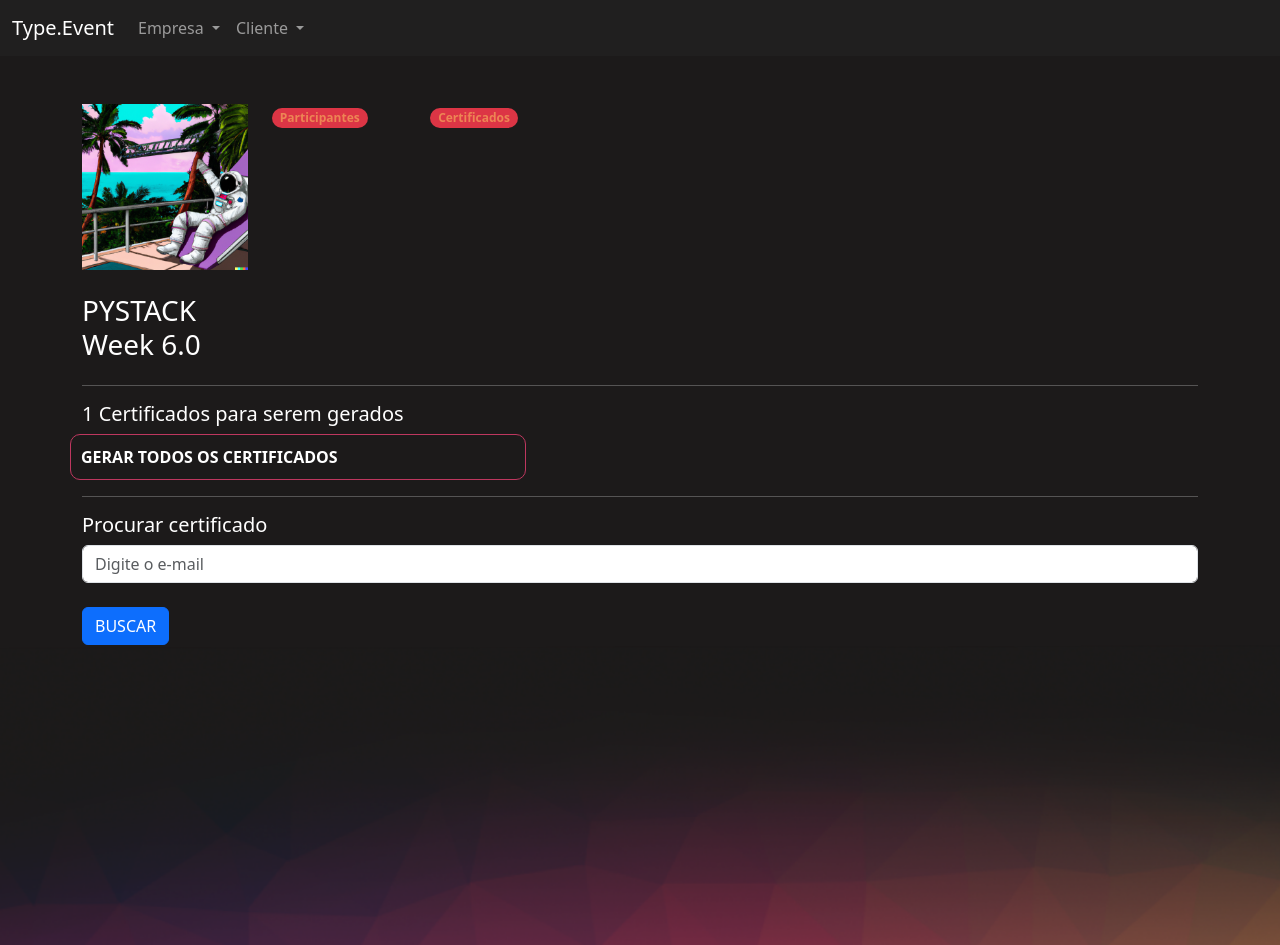
After one commit to febanqueri/type-event, a Django app: page /eventos/certificados_evento/1/ in a window 1280 px wide. The commit adds this page. Run offline with Django 4.2, Linux system fonts and the light colour scheme; a user stored in the database is signed in; data comes from the database, SQL or seed files in the repository; both versions use the stored data as it was after the commit.

Commit message:
Certificados

```diff
--- a/eventos/models.py
+++ b/eventos/models.py
@@ -19,3 +19,8 @@ class Evento(models.Model):
 
     def __str__(self) -> str:
         return self.nome
+
+class Certificado(models.Model):
+    certificado = models.ImageField(upload_to="certificados")
+    participante = models.ForeignKey(User, on_delete=models.DO_NOTHING)
+    evento = models.ForeignKey(Evento, on_delete=models.DO_NOTHING)
--- /dev/null
+++ b/eventos/templates/certificados_evento.html
@@ -0,0 +1,60 @@
+{% extends "bases/base_evento.html" %}
+{% load static %}
+
+{% block 'importacoes' %}
+    <link href="{% static 'evento/css/gerenciar_evento.css' %}" rel="stylesheet">
+{% endblock %}
+
+{% block 'conteudo' %}
+    <div class="container">
+        <br>
+        {% if messages %}
+            {% for message in messages %}
+                <div class="alert {{ message.tags }}">{{ message }}</div>
+            {% endfor %}
+        {% endif %}
+        <br>
+        <div class="row">
+            <div class="col-md-2">
+                <img width="100%" src="/media/{{evento.logo}}">
+                <br>
+                <br>
+                <h3>{{evento.nome}}</h3>
+
+            </div>
+
+            <div class="col-md">
+                <div class="row">
+                    <div class="col-md-2">
+                        <span class="badge rounded-pill text-bg-danger"><a class="link" href="{% url 'participantes_evento' evento.id %}">Participantes</a></span>
+                    </div>
+                    <div class="col-md-2">
+                        <span class="badge rounded-pill text-bg-danger"><a class="link" href="{% url 'certificados_evento' evento.id %}">Certificados</a></span>
+                    </div>
+                </div>
+            </div>
+        </div>
+        <hr>
+
+        <div class="row">
+            <h5>{{qtd_certificados}} Certificados para serem gerados</h5>
+            {% if qtd_certificados > 0 %}
+                <a href="{% url 'gerar_certificado' evento.id %}" class="btn-principal link" style="width: 40%">GERAR TODOS OS CERTIFICADOS</a>
+            {% endif %}
+        </div>
+        <hr>
+
+        <div class="row">
+            <h5>Procurar certificado</h5>
+            <br>
+            <form action="" method="">
+                <input type="email" class="form-control" placeholder="Digite o e-mail" name="email">{% csrf_token %}
+                <br>
+                <input type="submit" value="BUSCAR" class="btn btn-primary">
+            </form>
+        </div>
+
+
+    </div>
+
+{% endblock %}
--- a/eventos/templates/participantes_eventos.html
+++ b/eventos/templates/participantes_evento.html
@@ -26,10 +26,10 @@
             <div class="col-md">
                 <div class="row">
                     <div class="col-md-2">
-                        <span class="badge rounded-pill text-bg-danger"><a class="link" href="">Participantes</a></span>
+                        <span class="badge rounded-pill text-bg-danger"><a class="link" href="{% url 'participantes_evento' evento.id %}">Participantes</a></span>
                     </div>
                     <div class="col-md-2">
-                        <span class="badge rounded-pill text-bg-danger"><a class="link" href="">Certificados</a></span>
+                        <span class="badge rounded-pill text-bg-danger"><a class="link" href="{% url 'certificados_evento' evento.id %}">Certificados</a></span>
                     </div>
                 </div>
             </div>
--- a/eventos/urls.py
+++ b/eventos/urls.py
@@ -5,6 +5,8 @@ urlpatterns = [
     path('novo_evento/', views.novo_evento, name="novo_evento"),
     path('gerenciar_evento/', views.gerenciar_evento, name="gerencia_evento"),
     path('inscrever_evento/<int:id>/', views.inscrever_evento, name="inscrever_evento"),
-    path('participantes_eventos/<int:id>/', views.participantes_eventos, name='participantes_eventos'),
+    path('participantes_evento/<int:id>/', views.participantes_evento, name="participantes_evento"),
     path('gerar_csv/<int:id>/', views.gerar_csv, name="gerar_csv"),
+    path('certificados_evento/<int:id>/', views.certificados_evento, name="certificados_evento"),
+    path('gerar_certificado/<int:id>/', views.gerar_certificado, name="gerar_certificado"),
 ]
--- a/eventos/views.py
+++ b/eventos/views.py
@@ -1,7 +1,7 @@
 from django.shortcuts import render,redirect, get_object_or_404
 from django.http import HttpResponse
 from django.contrib.auth.decorators import login_required
-from .models import Evento
+from .models import Evento, Certificado
 from django.urls import reverse
 from django.contrib import messages
 from django.contrib.messages import constants
@@ -10,6 +10,7 @@ import csv
 from secrets import token_urlsafe
 import os
 from django.conf import settings
+from PIL import Image, ImageDraw, ImageFont
 
 # Create your views here.
 @login_required
@@ -73,13 +74,13 @@ def inscrever_evento(request, id):
 
         return redirect(f'/eventos/inscrever_evento/{id}/')
 
-def participantes_eventos(request):
+def participantes_evento(request, id):
     evento = get_object_or_404(Evento, id=id)
     if not evento.criador == request.user:
         raise Http404('Este evento não é seu.')
     if request.method == "GET":
         participantes = evento.participantes.all()[::3]
-        return render(request, 'participantes_eventos.html', {'participantes': participantes, 'evento': evento})
+        return render(request, 'participantes_evento.html', {'participantes': participantes, 'evento': evento})
 
 def gerar_csv(request, id):
     evento = get_object_or_404(Evento, id=id)
@@ -97,3 +98,58 @@ def gerar_csv(request, id):
             writer.writerow(x)
 
     return redirect(f'/media/{token}')
+
+def certificados_evento(request, id):
+    evento = get_object_or_404(Evento, id=id)
+    if not evento.criador == request.user:
+        raise Http404('Este evento não é seu.')
+
+    if request.method == "GET":
+        qtd_certificados = evento.participantes.all().count() - Certificado.objects.filter(evento = evento).count()
+        return render(request, 'certificados_evento.html', {'qtd_certificados': qtd_certificados, 'evento': evento})
+
+from io import BytesIO
+from django.core.files.uploadedfile import InMemoryUploadedFile
+import sys
+
+def gerar_certificado(request, id):
+    evento = get_object_or_404(Evento, id=id)
+    if not evento.criador == request.user:
+        raise Http404('Este evento não é seu.')
+
+    path_template = os.path.join(settings.BASE_DIR, 'templates/static/evento/img/template_certificado.png')
+    path_fonte = os.path.join(settings.BASE_DIR, 'templates/static/fontes/arimo.ttf')
+
+    for participante in evento.participantes.all():
+        # todo: validar se o certificado ja foi gerado
+        img = Image.open(path_template)
+        draw = ImageDraw.Draw(img)
+
+        fonte_nome = ImageFont.truetype(path_fonte, 80)
+        fonte_info = ImageFont.truetype(path_fonte, 30)
+
+        draw.text((230, 706), f"{participante.username}", font=fonte_nome, fill=(0,0,0))
+        draw.text((760, 805), f"{evento.nome}", font=fonte_info, fill=(0,0,0))
+        draw.text((816, 874), f"{evento.carga_horaria} horas", font=fonte_info, fill=(0,0,0))
+
+        output = BytesIO()
+        img.save(output, format="PNG", quality=100)
+        output.seek(0)
+
+        img_final = InMemoryUploadedFile(output,
+                                        'ImageField',
+                                        f'{token_urlsafe(8)}.png',
+                                        'image/jpeg',
+                                        sys.getsizeof(output),
+                                        None)
+
+        certificado_gerado = Certificado(
+            certificado=img_final,
+            participante=participante,
+            evento=evento
+        )
+
+        certificado_gerado.save()
+
+    messages.add_message(request, constants.SUCCESS, 'Certificados gerados com sucesso.')
+    return redirect(reverse('certificados_evento', kwargs={'id':evento.id}))
```
Also changed, not shown: db.sqlite3, eventos/migrations/0006_certificado.py (added), media/certificados/xW-W5w5YQ4M.png (added), templates/static/evento/img/template_certificado.png (added), templates/static/fontes/arimo.ttf (added).
